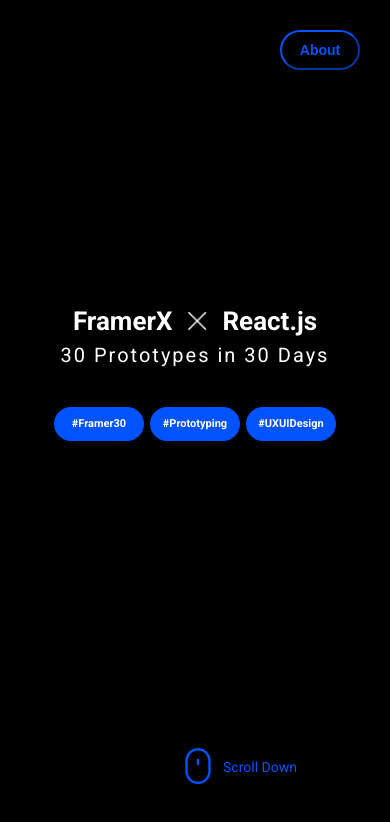
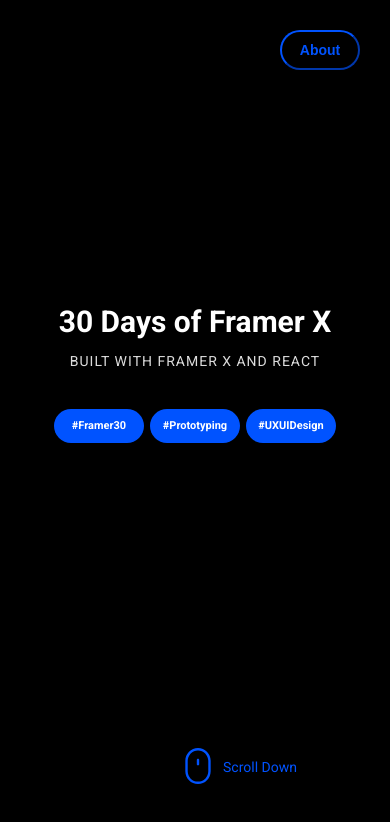
Before and after one commit to hermy0211/framer30, a React (Create React App) app: page / in a window 390 px wide. Shown: the top 822 px of the page. Built offline with nearby package versions, Linux system fonts and the light colour scheme.

Commit message:
Changed Titles

```diff
--- a/src/App.css
+++ b/src/App.css
@@ -67,25 +67,21 @@
 }
 /* Titles */
 .main .info .title {
-  font-size: 80px;
+  font-size: 72px;
   margin: auto;
   display: flex;
   justify-content: center;
   align-items: center;
 }
 .main .info .title .framer {
-  padding-right: 30px;
-  font-weight: 700;
-}
-.main .info .title .react {
-  padding-left: 30px;
   font-weight: 700;
 }
 .main .info .subtitle {
   font-weight: 400;
-  font-size: 34px;
-  margin-top: 7px;
-  letter-spacing: 2px;
+  font-size: 22px;
+  margin-top: 14px;
+  letter-spacing: 4px;
+  color: #DDD;
 }
 .main .info .tags {
   display: flex;
--- a/src/App.js
+++ b/src/App.js
@@ -422,12 +422,10 @@
           <section className="main first-inner-section">
             <div className="info">
               <div className="title">
-                <div className="framer">FramerX</div>
-                <img src={cross} alt="cross" className="cross"/>
-                <div className="react">React.js</div>
+                <div className="framer">30 Days of Framer X</div>
               </div>
               <div className="subtitle">
-                30 Prototypes in 30 Days
+                BUILT WITH FRAMER X AND REACT
               </div>
               <div className="tags">
                 <div className="tag">#Framer30</div>
--- a/src/App.less
+++ b/src/App.less
@@ -71,7 +71,7 @@
 /* Titles */
 
 .main .info .title {
-  font-size: 80px;
+  font-size: 72px;
   margin: auto;
   display: flex;
   justify-content: center;
@@ -79,20 +79,15 @@
 }
 
 .main .info .title .framer {
-  padding-right: 30px;
-  font-weight: 700;
-}
-
-.main .info .title .react {
-  padding-left: 30px;
   font-weight: 700;
 }
 
 .main .info .subtitle {
   font-weight: 400;
-  font-size: 34px;
-  margin-top: 7px;
-  letter-spacing: 2px;
+  font-size: 22px;
+  margin-top: 14px;
+  letter-spacing: 4px;
+  color: #DDD;
 }
 
 .main .info .tags {
--- a/src/Responsive.css
+++ b/src/Responsive.css
@@ -14,24 +14,12 @@
   }
 
   .main .info .title {
-    font-size: 26px;
-  }
-
-  .main .info .title .framer {
-    padding-right: 15px;
-  }
-
-  .main .info .title .cross {
-    width: 20px;
-    height: 20px;
-  }
-
-  .main .info .title .react {
-    padding-left: 15px;
+    font-size: 30px;
   }
 
   .main .info .subtitle {
-    font-size: 20px;
+    font-size: 14px;
+    letter-spacing: 1px;
   }
 
   .main .info .tags {
```
